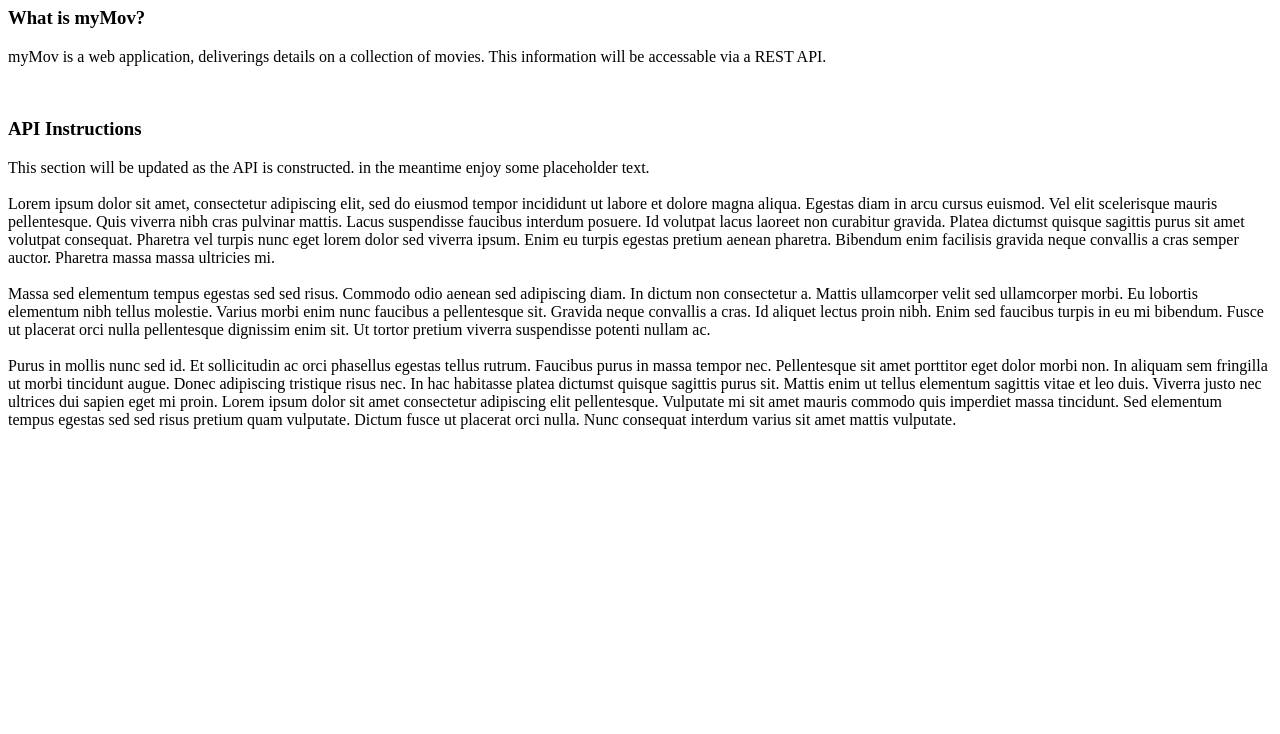
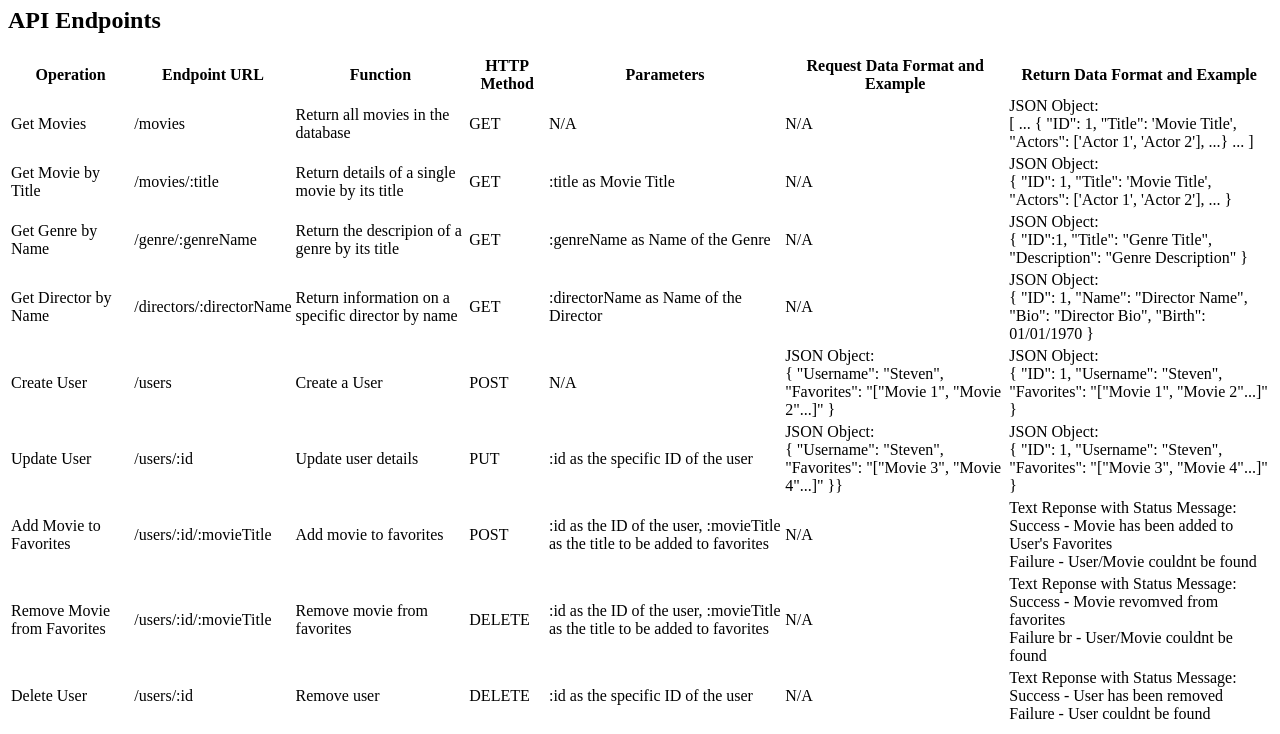
Before and after one commit to RocinRykor/Movie-API, a website: page public/documentation.html in a window 1280 px wide. Shown: the part 73-807 px from the top of the page. Drawn offline with Linux system fonts and the light colour scheme.

Commit message:
add api info to documentation page

```diff
--- a/public/documentation.html
+++ b/public/documentation.html
@@ -1,24 +1,154 @@
 <!DOCTYPE html>
-<html>
+<html lang="en">
     <head>
-        <title>myMov - Documentation</title>
+        <meta charset="UTF-8" />
+        <meta name="viewport" content="width=device-width" />
+        <link rel="stylesheet" type="text/css" href="../static/css/style.css" />
+        <title>myMov Documentation</title>
     </head>
     <body>
-        <h1>myMov - Documentation</h1>
-        <h3>What is myMov?</h3>
-        <p>myMov is a web application, deliverings details on a collection of movies.
-            This information will be accessable via a REST API.
-        </p>
-        <br>
-        <h3>API Instructions</h3>
-        <p>This section will be updated as the API is constructed. in the meantime enjoy some placeholder text.
-            <br><br>
-            Lorem ipsum dolor sit amet, consectetur adipiscing elit, sed do eiusmod tempor incididunt ut labore et dolore magna aliqua. Egestas diam in arcu cursus euismod. Vel elit scelerisque mauris pellentesque. Quis viverra nibh cras pulvinar mattis. Lacus suspendisse faucibus interdum posuere. Id volutpat lacus laoreet non curabitur gravida. Platea dictumst quisque sagittis purus sit amet volutpat consequat. Pharetra vel turpis nunc eget lorem dolor sed viverra ipsum. Enim eu turpis egestas pretium aenean pharetra. Bibendum enim facilisis gravida neque convallis a cras semper auctor. Pharetra massa massa ultricies mi.
-            <br><br>
-Massa sed elementum tempus egestas sed sed risus. Commodo odio aenean sed adipiscing diam. In dictum non consectetur a. Mattis ullamcorper velit sed ullamcorper morbi. Eu lobortis elementum nibh tellus molestie. Varius morbi enim nunc faucibus a pellentesque sit. Gravida neque convallis a cras. Id aliquet lectus proin nibh. Enim sed faucibus turpis in eu mi bibendum. Fusce ut placerat orci nulla pellentesque dignissim enim sit. Ut tortor pretium viverra suspendisse potenti nullam ac.
-<br><br>
-Purus in mollis nunc sed id. Et sollicitudin ac orci phasellus egestas tellus rutrum. Faucibus purus in massa tempor nec. Pellentesque sit amet porttitor eget dolor morbi non. In aliquam sem fringilla ut morbi tincidunt augue. Donec adipiscing tristique risus nec. In hac habitasse platea dictumst quisque sagittis purus sit. Mattis enim ut tellus elementum sagittis vitae et leo duis. Viverra justo nec ultrices dui sapien eget mi proin. Lorem ipsum dolor sit amet consectetur adipiscing elit pellentesque. Vulputate mi sit amet mauris commodo quis imperdiet massa tincidunt. Sed elementum tempus egestas sed sed risus pretium quam vulputate. Dictum fusce ut placerat orci nulla. Nunc consequat interdum varius sit amet mattis vulputate.
-        </p>
-
+        <header>
+            <h1>MyMov Documentation</h1>
+        </header>
+        <main>
+            <h2>API Endpoints</h2>
+            <table>
+                <tr>
+                    <th>Operation</th>
+                    <th>Endpoint URL</th>
+                    <th>Function</th>
+                    <th>HTTP Method</th>
+                    <th>Parameters</th>
+                    <th>Request Data Format and Example</th>
+                    <th>Return Data Format and Example</th>
+                </tr>
+                <tr>
+                    <td>Get Movies</td>
+                    <td>/movies</td>
+                    <td>Return all movies in the database</td>
+                    <td>GET</td>
+                    <td>N/A</td>
+                    <td>N/A</td>
+                    <td>
+                        JSON Object: <br />[ ... { "ID": 1, "Title": 'Movie
+                        Title', "Actors": ['Actor 1', 'Actor 2'], ...} ... ]
+                    </td>
+                </tr>
+                <tr>
+                    <td>Get Movie by Title</td>
+                    <td>/movies/:title</td>
+                    <td>Return details of a single movie by its title</td>
+                    <td>GET</td>
+                    <td>:title as Movie Title</td>
+                    <td>N/A</td>
+                    <td>
+                        JSON Object: <br />{ "ID": 1, "Title": 'Movie Title',
+                        "Actors": ['Actor 1', 'Actor 2'], ... }
+                    </td>
+                </tr>
+                <tr>
+                    <td>Get Genre by Name</td>
+                    <td>/genre/:genreName</td>
+                    <td>Return the descripion of a genre by its title</td>
+                    <td>GET</td>
+                    <td>:genreName as Name of the Genre</td>
+                    <td>N/A</td>
+                    <td>
+                        JSON Object: <br />{ "ID":1, "Title": "Genre Title",
+                        "Description": "Genre Description" }
+                    </td>
+                </tr>
+                <tr>
+                    <td>Get Director by Name</td>
+                    <td>/directors/:directorName</td>
+                    <td>Return information on a specific director by name</td>
+                    <td>GET</td>
+                    <td>:directorName as Name of the Director</td>
+                    <td>N/A</td>
+                    <td>
+                        JSON Object: <br />{ "ID": 1, "Name": "Director Name",
+                        "Bio": "Director Bio", "Birth": 01/01/1970 }
+                    </td>
+                </tr>
+                <tr>
+                    <td>Create User</td>
+                    <td>/users</td>
+                    <td>Create a User</td>
+                    <td>POST</td>
+                    <td>N/A</td>
+                    <td>
+                        JSON Object: <br />
+                        { "Username": "Steven", "Favorites": "["Movie 1", "Movie
+                        2"...]" }
+                    </td>
+                    <td>
+                        JSON Object: <br />{ "ID": 1, "Username": "Steven",
+                        "Favorites": "["Movie 1", "Movie 2"...]" }
+                    </td>
+                </tr>
+                <tr>
+                    <td>Update User</td>
+                    <td>/users/:id</td>
+                    <td>Update user details</td>
+                    <td>PUT</td>
+                    <td>:id as the specific ID of the user</td>
+                    <td>
+                        JSON Object: <br />
+                        { "Username": "Steven", "Favorites": "["Movie 3", "Movie
+                        4"...]" }}
+                    </td>
+                    <td>
+                        JSON Object: <br />{ "ID": 1, "Username": "Steven",
+                        "Favorites": "["Movie 3", "Movie 4"...]" }
+                    </td>
+                </tr>
+                <tr>
+                    <td>Add Movie to Favorites</td>
+                    <td>/users/:id/:movieTitle</td>
+                    <td>Add movie to favorites</td>
+                    <td>POST</td>
+                    <td>
+                        :id as the ID of the user, :movieTitle as the title to
+                        be added to favorites
+                    </td>
+                    <td>N/A</td>
+                    <td>
+                        Text Reponse with Status Message: <br />
+                        Success - Movie has been added to User's Favorites
+                        <br />
+                        Failure - User/Movie couldnt be found
+                    </td>
+                </tr>
+                <tr>
+                    <td>Remove Movie from Favorites</td>
+                    <td>/users/:id/:movieTitle</td>
+                    <td>Remove movie from favorites</td>
+                    <td>DELETE</td>
+                    <td>
+                        :id as the ID of the user, :movieTitle as the title to
+                        be added to favorites
+                    </td>
+                    <td>N/A</td>
+                    <td>
+                        Text Reponse with Status Message: <br />
+                        Success - Movie revomved from favorites <br />
+                        Failure br - User/Movie couldnt be found
+                    </td>
+                </tr>
+                <tr>
+                    <td>Delete User</td>
+                    <td>/users/:id</td>
+                    <td>Remove user</td>
+                    <td>DELETE</td>
+                    <td>:id as the specific ID of the user</td>
+                    <td>N/A</td>
+                    <td>
+                        Text Reponse with Status Message: <br />
+                        Success - User has been removed <br />
+                        Failure - User couldnt be found
+                    </td>
+                </tr>
+            </table>
+        </main>
     </body>
 </html>
```
